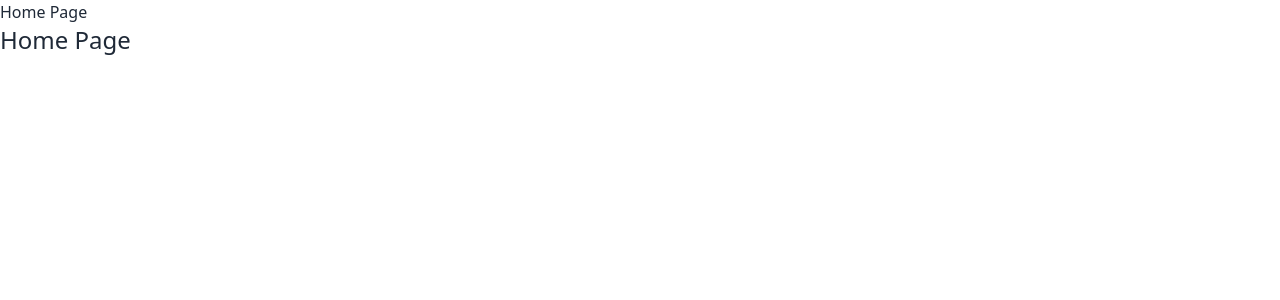
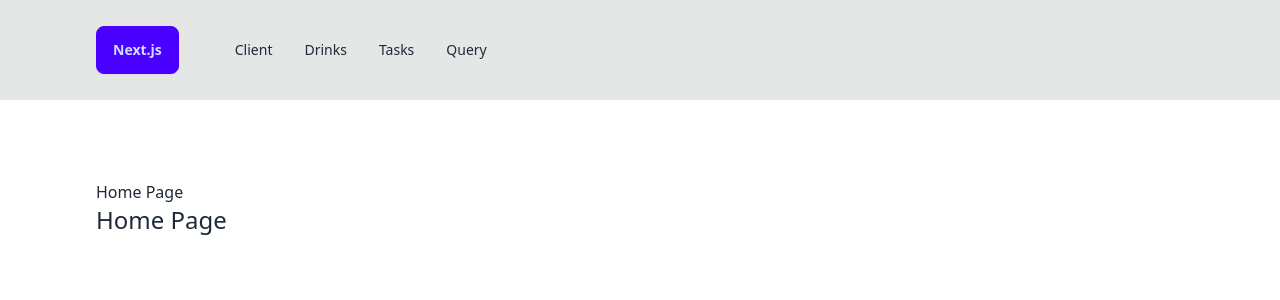
Before and after one commit to MostWanted72/Next-Projects, a Next.js app in the folder to-do-app/: page / in a window 1280 px wide. Shown: the top 300 px of the page. Built offline with nearby package versions, Linux system fonts and the light colour scheme.

Commit message:
navbar added

```diff
--- a/to-do-app/app/layout.tsx
+++ b/to-do-app/app/layout.tsx
@@ -1,6 +1,7 @@
 import type { Metadata } from "next";
 import localFont from "next/font/local";
 import "./globals.css";
+import NavBar from "@/components/NavBar";
 
 const geistSans = localFont({
   src: "./fonts/GeistVF.woff",
@@ -14,8 +15,8 @@
 });
 
 export const metadata: Metadata = {
-  title: "Create Next App",
-  description: "Generated by create next app",
+  title: "To Do app for learning",
+  description: "An demo aap were I learn the basics of next.js",
 };
 
 export default function RootLayout({
@@ -28,7 +29,8 @@
       <body
         className={`${geistSans.variable} ${geistMono.variable} antialiased`}
       >
-        {children}
+        <NavBar />
+        <main className="px-8 py-20 max-w-6xl mx-auto">{children}</main>
       </body>
     </html>
   );
--- /dev/null
+++ b/to-do-app/components/NavBar.tsx
@@ -0,0 +1,30 @@
+import Link from "next/link";
+
+const links = [
+  { href: "/client", label: "client" },
+  { href: "/drinks", label: "drinks" },
+  { href: "/tasks", label: "tasks" },
+  { href: "/query", label: "query" },
+];
+
+export default function NavBar() {
+  const renderLinks = () =>
+    links.map((link) => (
+      <li key={link.href}>
+        <Link href={link.href} className="capitalize">
+          {link.label}
+        </Link>
+      </li>
+    ));
+
+  return (
+    <nav className="bg-base-300 py-4">
+      <div className="navbar px-8 max-w-6xl mx-auto flex-col sm:flex-row">
+        <Link href="/" className="btn btn-primary">
+          Next.js
+        </Link>
+        <ul className="menu menu-horizontal md:ml-8">{renderLinks()}</ul>
+      </div>
+    </nav>
+  );
+}
```
